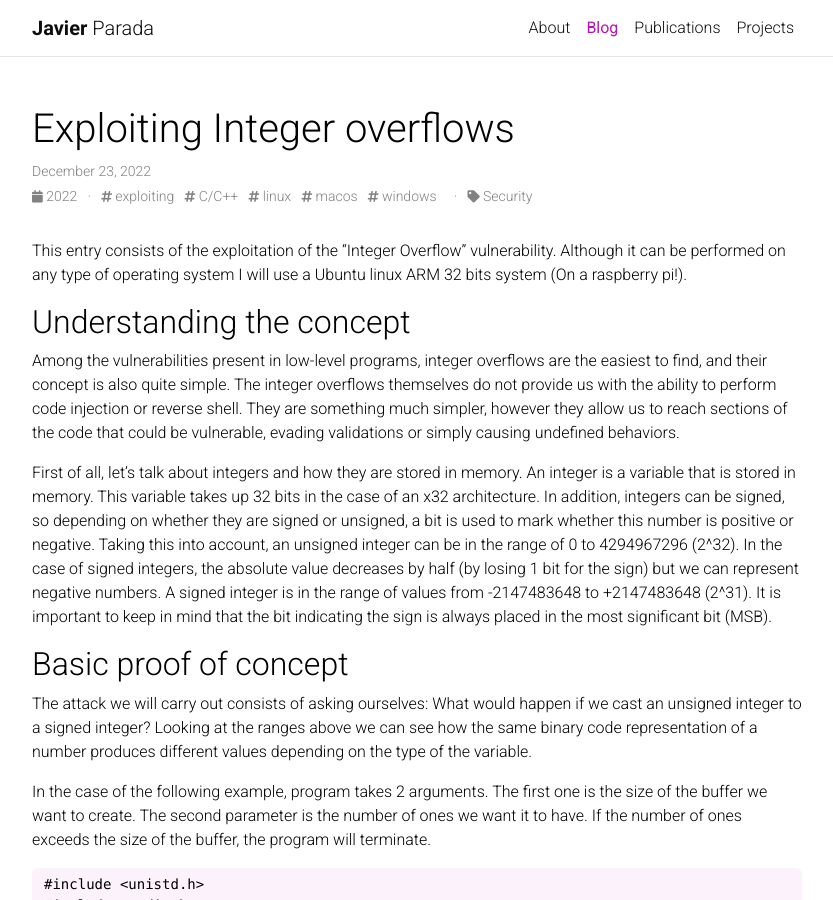
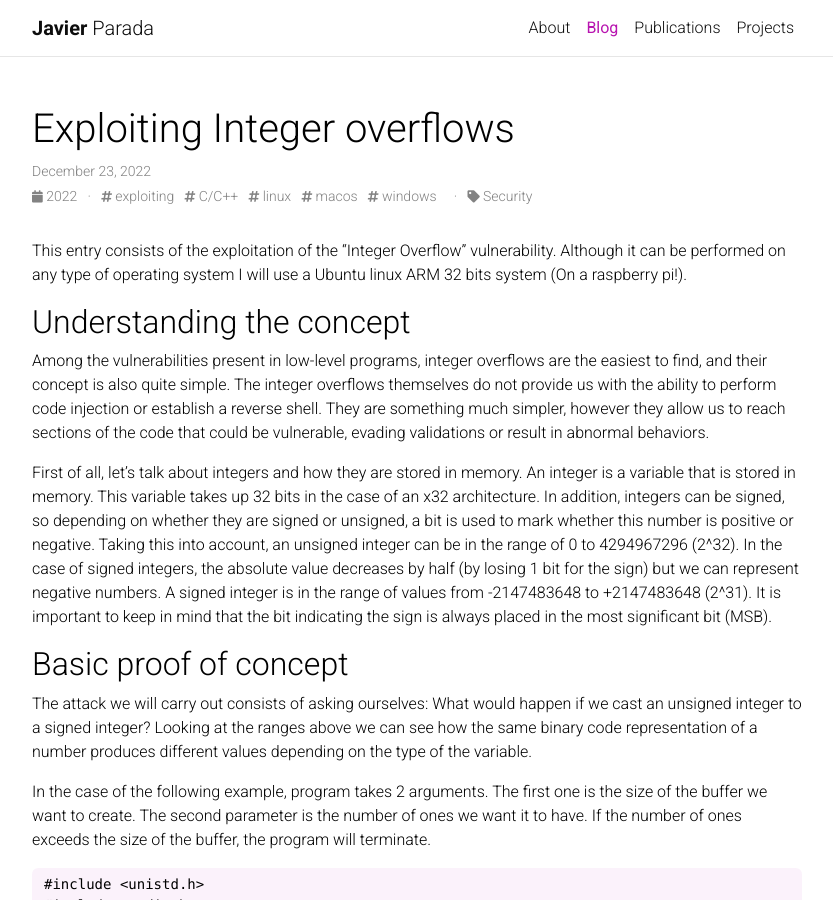
Before and after one commit to jparadadev/jparadadev.github.io, a Jekyll site: the page built from _posts/2022-12-23-exploiting-integer-overflows.md, in a window 1280 px wide and 900 px high. Shown: the whole window, without its empty margins (223-1056 px from the left). Built offline with Jekyll 4.4.1, drawn with Linux system fonts in a browser that asks for light colours; full-size pictures stand in for the smaller copies a plugin makes; comment, search, counter and statistics services are not loaded; a style sheet for code colours, icons or effects is not loaded.

Commit message:
readd exploying integer overflows

```diff
--- a/_posts/2022-12-23-exploiting-integer-overflows.md
+++ b/_posts/2022-12-23-exploiting-integer-overflows.md
@@ -11,7 +11,7 @@ This entry consists of the exploitation of the "Integer Overflow" vulnerability.
 
 ## Understanding the concept
 
-Among the vulnerabilities present in low-level programs, integer overflows are the easiest to find, and their concept is also quite simple. The integer overflows themselves do not provide us with the ability to perform code injection or reverse shell. They are something much simpler, however they allow us to reach sections of the code that could be vulnerable, evading validations or simply causing undefined behaviors.
+Among the vulnerabilities present in low-level programs, integer overflows are the easiest to find, and their concept is also quite simple. The integer overflows themselves do not provide us with the ability to perform code injection or establish a reverse shell. They are something much simpler, however they allow us to reach sections of the code that could be vulnerable, evading validations or result in abnormal behaviors.
 
 First of all, let's talk about integers and how they are stored in memory. An integer is a variable that is stored in memory. This variable takes up 32 bits in the case of an x32 architecture. In addition, integers can be signed, so depending on whether they are signed or unsigned, a bit is used to mark whether this number is positive or negative. Taking this into account, an unsigned integer can be in the range of 0 to 4294967296 (2^32).
 In the case of signed integers, the absolute value decreases by half (by losing 1 bit for the sign) but we can represent negative numbers. A signed integer is in the range of values from -2147483648 to +2147483648 (2^31). It is important to keep in mind that the bit indicating the sign is always placed in the most significant bit (MSB).
```
